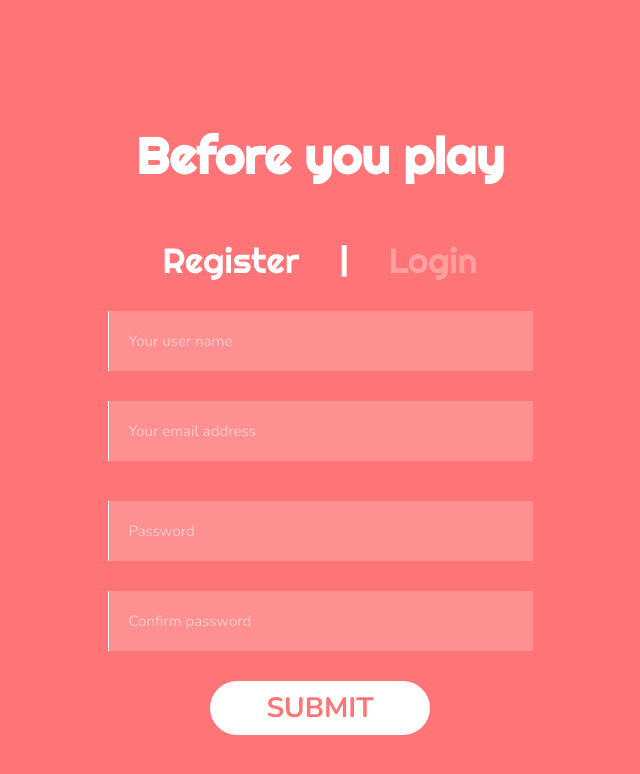
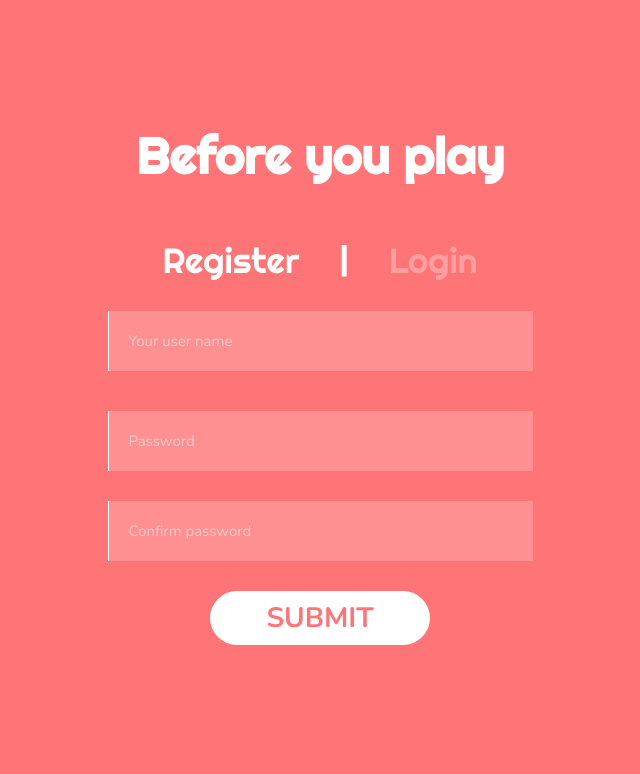
Before and after one commit to mud-hunt/fe, a React (Create React App) app: page /auth in a window 1280 px wide. Shown: the top 774 px of the page, without its empty margins (320-960 px from the left). Built offline with nearby package versions, Linux system fonts and the light colour scheme.

Commit message:
rm email

```diff
--- a/src/components/Auth.js
+++ b/src/components/Auth.js
@@ -14,7 +14,6 @@ const Auth = props => {
 
   const [state, updateState] = useState({
     username: "",
-    email: "",
     password1: "",
     password2: "",
     hasToken: getToken()
@@ -40,7 +39,6 @@ const Auth = props => {
 
     const registrationCredentials = {
       username: state.username,
-      email: state.email,
       password1: state.password1,
       password2: state.password2
     };
@@ -103,18 +101,6 @@ const Auth = props => {
             onChange={handleChange}
           />
         </div>
-        <div className="row center">
-          {action === "register" && (
-            <input
-              type="email"
-              placeholder="Your email address"
-              name="email"
-              className="half"
-              value={state.email}
-              onChange={handleChange}
-            />
-          )}
-        </div>
         <div className="row center"></div>
         <div className="row center">
           <input
```
